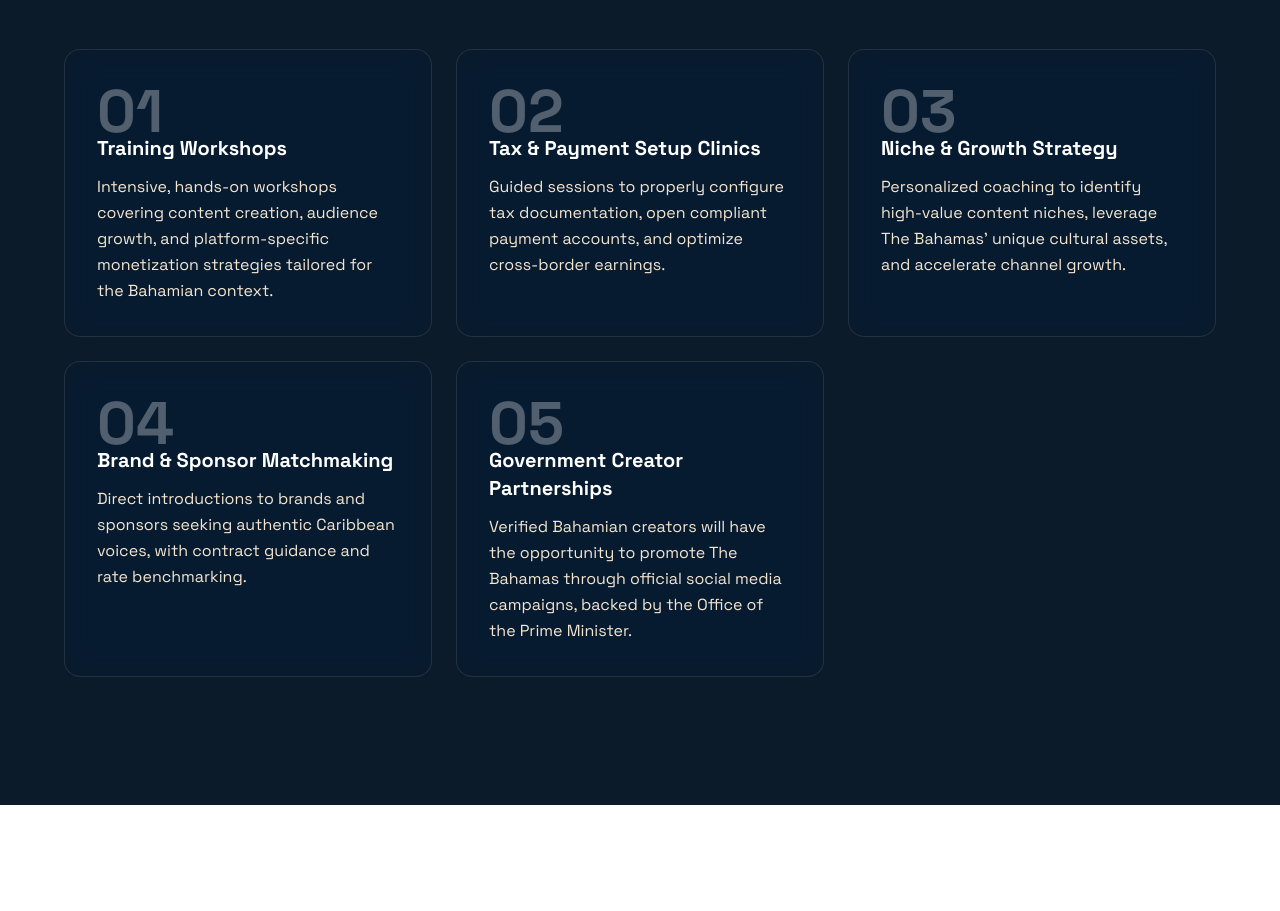
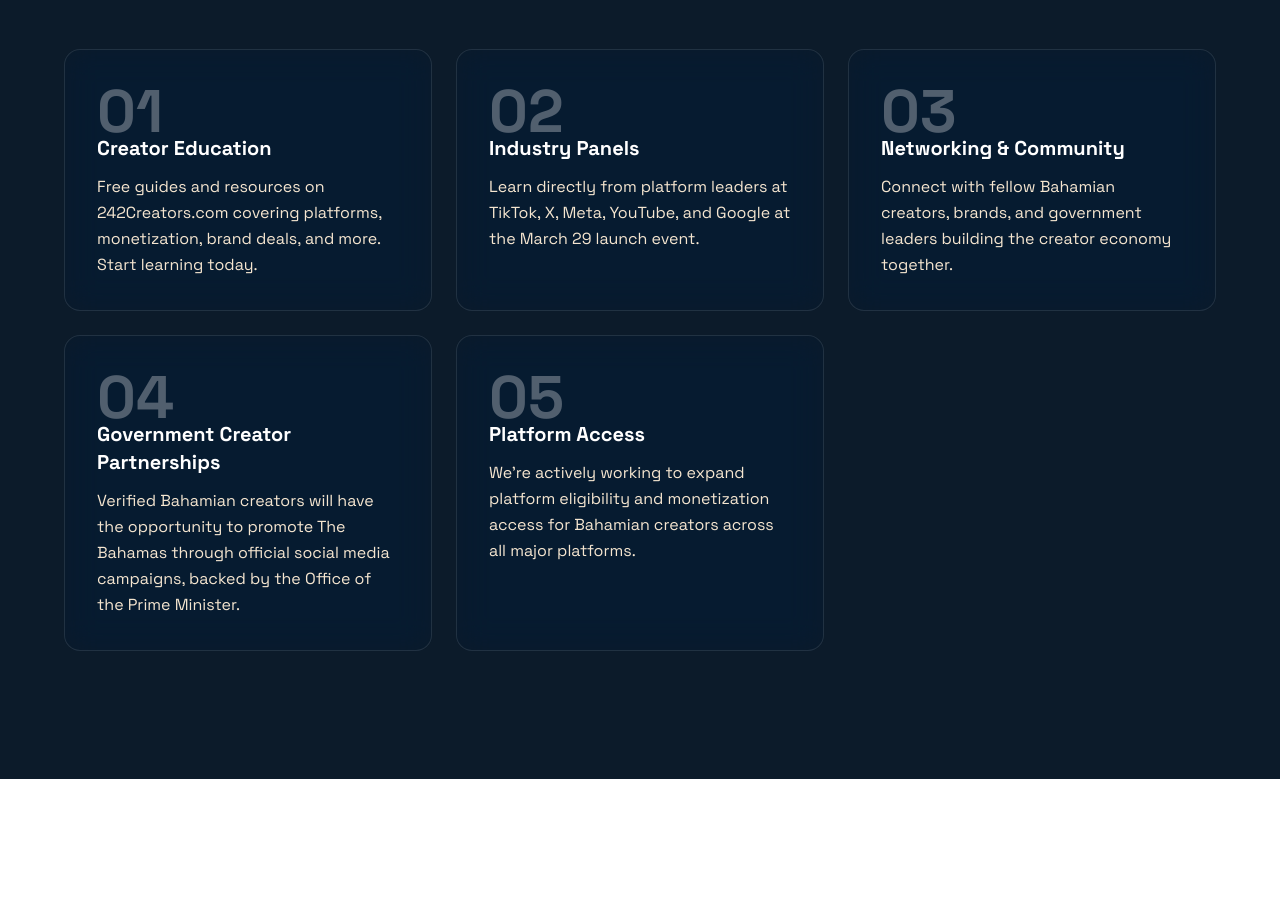
Before and after one commit to gmr0780/Bahamas-Creator-Economy, a Next.js app: page / in a window 1280 px wide. Shown: the part 3980-4891 px from the top of the page. Built offline with nearby package versions, Linux system fonts and the light colour scheme; no server answers; the database is empty.

Commit message:
Update five pillars to reflect what actually exists: education, panels, community, govt partnerships, platform access

```diff
--- a/src/app/page.tsx
+++ b/src/app/page.tsx
@@ -82,28 +82,28 @@ const opportunities = [
 const pillars = [
   {
     num: "01",
-    title: "Training Workshops",
-    desc: "Intensive, hands-on workshops covering content creation, audience growth, and platform-specific monetization strategies tailored for the Bahamian context.",
+    title: "Creator Education",
+    desc: "Free guides and resources on 242Creators.com covering platforms, monetization, brand deals, and more. Start learning today.",
   },
   {
     num: "02",
-    title: "Tax & Payment Setup Clinics",
-    desc: "Guided sessions to properly configure tax documentation, open compliant payment accounts, and optimize cross-border earnings.",
+    title: "Industry Panels",
+    desc: "Learn directly from platform leaders at TikTok, X, Meta, YouTube, and Google at the March 29 launch event.",
   },
   {
     num: "03",
-    title: "Niche & Growth Strategy",
-    desc: "Personalized coaching to identify high-value content niches, leverage The Bahamas' unique cultural assets, and accelerate channel growth.",
+    title: "Networking & Community",
+    desc: "Connect with fellow Bahamian creators, brands, and government leaders building the creator economy together.",
   },
   {
     num: "04",
-    title: "Brand & Sponsor Matchmaking",
-    desc: "Direct introductions to brands and sponsors seeking authentic Caribbean voices, with contract guidance and rate benchmarking.",
+    title: "Government Creator Partnerships",
+    desc: "Verified Bahamian creators will have the opportunity to promote The Bahamas through official social media campaigns, backed by the Office of the Prime Minister.",
   },
   {
     num: "05",
-    title: "Government Creator Partnerships",
-    desc: "Verified Bahamian creators will have the opportunity to promote The Bahamas through official social media campaigns, backed by the Office of the Prime Minister.",
+    title: "Platform Access",
+    desc: "We're actively working to expand platform eligibility and monetization access for Bahamian creators across all major platforms.",
   },
 ];
 
```
